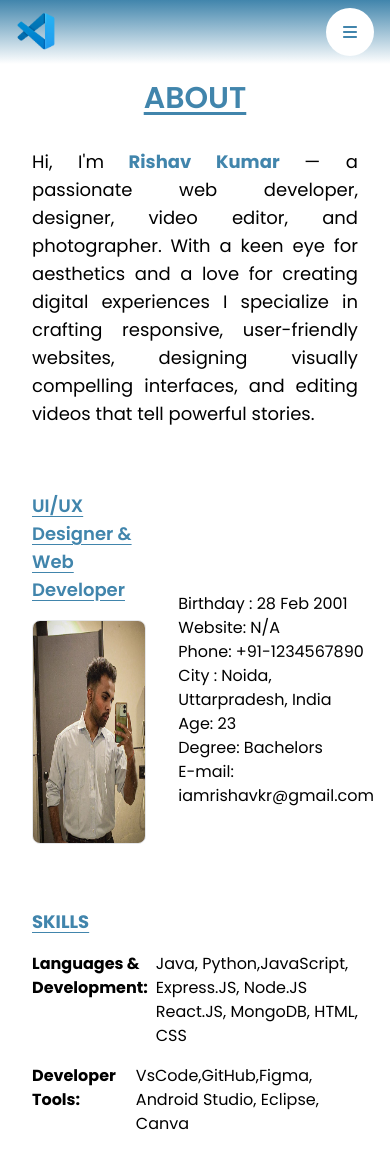
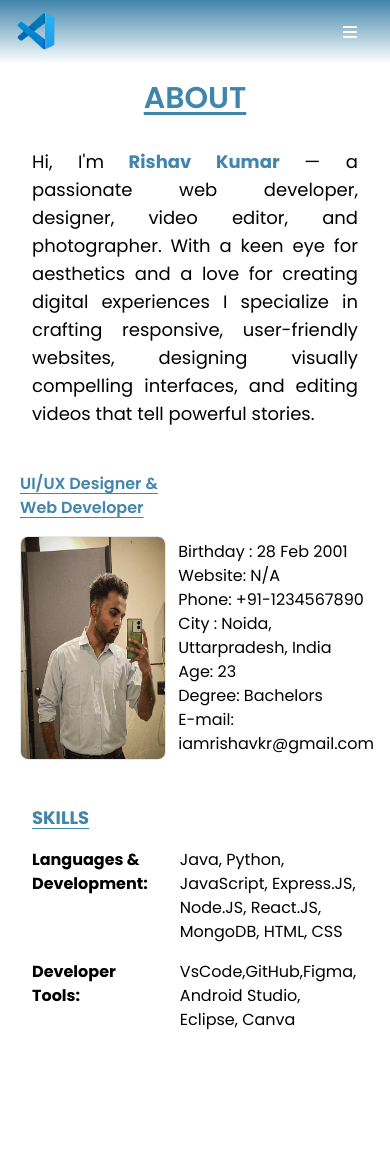
Before and after one commit to githubrishav/Rishav-Portfolio-, a React (Vite) app: page /about in a window 390 px wide. After the commit the page ends 1064 px from the top, so only its background shows below. Built offline with nearby package versions, Linux system fonts and the light colour scheme.

Commit message:
responsive

```diff
--- a/src/Components/About.jsx
+++ b/src/Components/About.jsx
@@ -17,8 +17,8 @@ const About = () => {
           </div>
           {/* Bottom */}
           <div className=" flex justify-center items-center  ">
-            <div className="flex flex-col justify-center p-8 gap-4">
-              <p className='text-lg font-semibold text-[#4185ac] underline-offset-4 underline'>UI/UX Designer & Web Developer</p>
+            <div className="flex flex-col justify-center p-3 gap-4 ml-2 ">
+              <p className='text-base font-semibold text-[#4185ac] underline-offset-4 underline'>UI/UX Designer & Web Developer</p>
               <img src={profile} alt="img" className='w-[14rem] md:w-[16rem] md:h-[16rem] h-[14rem] border 1px bg-cover bg-center rounded-lg' />
             </div>
             <div className="mt-16 md:w-[16rem] md:h-[16rem]   md:mb-4 mr-4">
@@ -35,13 +35,13 @@ const About = () => {
           </div>
           <div className="flex flex-col justify-center p-[2rem] gap-[1rem] ">
             <p className='text-lg font-bold text-[#4185ac]  underline-offset-4 underline'>SKILLS</p>
-            <div className="flex gap-2">
+            <div className="flex text-pretty justify-between gap-8">
               <p className='font-bold'>Languages & Development:</p>
               <div className='' >
-                <p>Java, Python,JavaScript, Express.JS, Node.JS React.JS, MongoDB, HTML, CSS</p>
+                <p>Java, Python, JavaScript, Express.JS, Node.JS, React.JS, MongoDB, HTML, CSS</p>
               </div>
             </div>
-            <div className="flex gap-5">
+            <div className="flex text-pretty justify-between gap-16">
               <p className='font-bold' >Developer Tools:</p>
               <div className='' >
                 <p>VsCode,GitHub,Figma, Android Studio, Eclipse, Canva</p>
--- a/src/Components/Home.jsx
+++ b/src/Components/Home.jsx
@@ -11,7 +11,7 @@ const Home = () => {
 
   return (
 
-    <div className='w-full h-screen '>
+    <div className='w-full h-screen xl:bg-hero '>
       <div className="  h-screen flex-col xl:flex lg:flex lg:justify-center xl:justify-center xl:items-center lg:items-center items-center flex justify-center  ">
         <p className='lg:text-black bg xl:text-black    text-3xl lg:text-6xl xl:text-7xl font-semibold lg:font-semibold  xl:font-semibold '>Welcome to My <span className='text-[#4185ac]'>Portfolio!</span> </p>
         <p className='lg:text-black xl:mt-[2rem] lg:mt[2rem] mt-[1rem] xl:text-black  text-2xl lg:text-4xl xl:text-4xl font-semibold lg:font-semibold  xl:font-semibold text-center '>Web Developer | <span className=' text-[#4185ac]'>Designer </span> | Creator</p>
--- a/src/Components/Navbar.jsx
+++ b/src/Components/Navbar.jsx
@@ -28,7 +28,7 @@ const Navbar = () => {
           <p className='w-[2.5rem]   '>
             <img src={vslogo} alt="" />
           </p>
-          <button onClick={()=>{setShowNav(!showNav)}}  className='text-[#4185ac] h-[3rem] w-[3rem] flex justify-center items-center bg-white  rounded-full'><FaBars />
+          <button onClick={()=>{setShowNav(!showNav)}}  className='text-white h-[3rem] w-[3rem] flex justify-center items-center rounded-full'><FaBars />
           </button>
 
         </div>
--- a/tailwind.config.js
+++ b/tailwind.config.js
@@ -10,7 +10,7 @@ export default {
         poppins: ['Poppins', 'sans-serif'],
       },
       backgroundImage: {
-        'hero': "url('https://images.unsplash.com/photo-1506968430777-bf7784a87f23?q=80&w=2071&auto=format&fit=crop&ixlib=rb-4.0.3&ixid=M3wxMjA3fDB8MHxwaG90by1wYWdlfHx8fGVufDB8fHx8fA%3D%3D')",
+        'hero': "url('')",
         'herotoo': "url('https://wallpaper.forfun.com/fetch/9c/9c6b7b76450142ef91554f58690971d4.jpeg?h=900&r=0.5')",
 
       },
```
Also changed, not shown: 1 other file (tests, documents, lock files or other folders).
